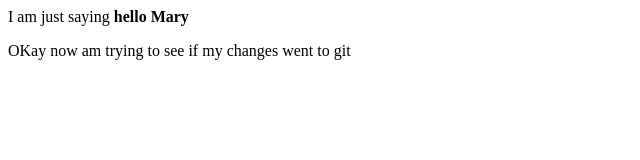
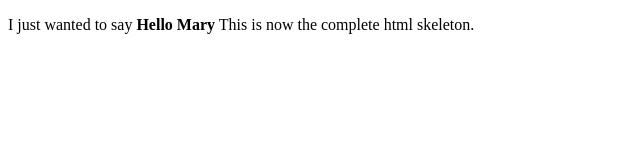
Before and after one commit to Mary-N/sampleSite, a plain HTML site: page index.html in a window 1280 px wide. Shown: the whole page, without its empty margins (0-640 px from the left). Drawn offline with Linux system fonts and the light colour scheme.

Commit message:
this is now a whole html skeleton, I mean sketch. The rest we just add to the boddy

```diff
--- a/index.html
+++ b/index.html
@@ -1,7 +1,13 @@
-<p>
-    I am just saying <strong>hello Mary</strong>
-</p>
-
-<p>
-    OKay now am trying to see if my changes went to git
-</p>
+<!DOCTYPE html>
+<html>
+  <head>
+    <title>Page Title</title>
+    <meta charset="utf-8">
+  </head>
+  <body>
+    <p>
+        I just wanted to say <strong>Hello Mary</strong>
+        This is now the complete html skeleton.
+    </p>
+  </body>
+</html>
```
